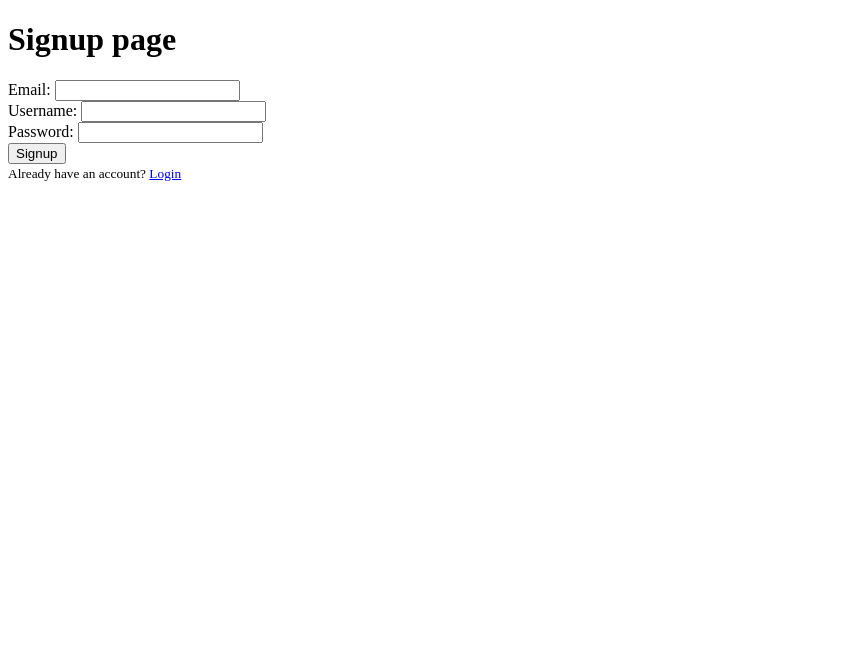
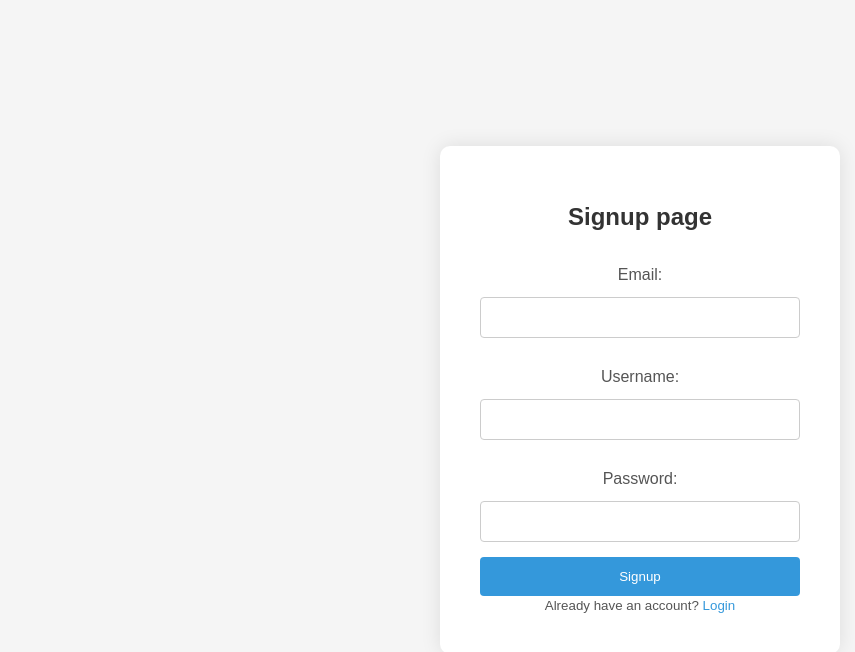
Before and after one commit to rizikdhabre/cart-project, a website: page client/register.html in a window 1280 px wide. Shown: the whole page, without its empty margins (0-855 px from the left). Drawn offline with Linux system fonts and the light colour scheme.

Commit message:
cahnges in usermodule home login signup app.js

```diff
--- /dev/null
+++ b/client/css/home.css
@@ -0,0 +1,44 @@
+*{
+    box-sizing: border-box;
+}
+body {
+    margin: 0;
+    font-family: 'Arial', sans-serif;
+  }
+
+  .toolbar {
+    position: fixed;
+    top: 0;
+    left: 0;
+    width: 100%;
+    background-color: #333;
+    color: #fff;
+    padding: 10px;
+    display: flex;
+    justify-content: space-between;
+  }
+
+  .welcome-class {
+    font-size: 20px;
+    cursor: pointer;
+    display: inline;
+  }
+
+  .nav-links {
+    display: flex;
+    gap: 20px;
+  }
+
+  .nav-button {
+    padding: 10px;
+    cursor: pointer;
+    color: #8c81a5;
+    transition: background-color 0.3s ease;
+    background: none;
+    border: none;
+    font-size: 18px;
+  }
+
+  .nav-button:hover {
+    background-color: #94d342;
+  }
--- /dev/null
+++ b/client/css/login.css
@@ -0,0 +1,84 @@
+*{
+  box-sizing: border-box;
+}
+body {
+    margin: 0;
+    padding: 0;
+    font-family: 'Arial', sans-serif;
+    background-color: #f5f5f5;
+  }
+
+  .main-container {
+    display: flex;
+    justify-content: center;
+    align-items: center;
+    height: 100vh;
+  }
+
+  main {
+    background-color: #fff;
+    padding: 40px;
+    border-radius: 10px;
+    box-shadow: 0 0 20px rgba(0, 0, 0, 0.1);
+    text-align: center;
+    max-width: 400px;
+    width: 100%;
+  }
+
+  .header {
+    color: #333;
+    font-size: 24px;
+    margin-bottom: 20px;
+  }
+
+  form {
+    display: flex;
+    flex-direction: column;
+  }
+
+  .input-wrapper {
+    margin: 15px 0;
+  }
+
+  label {
+    display: block;
+    margin-bottom: 8px;
+    color: #555;
+  }
+
+  input {
+    width: 100%;
+    padding: 12px;
+    margin-top: 5px;
+    box-sizing: border-box;
+    border: 1px solid #ccc;
+    border-radius: 4px;
+  }
+
+  button {
+    background-color: #3498db;
+    color: #fff;
+    padding: 12px;
+    border: none;
+    border-radius: 4px;
+    cursor: pointer;
+    transition: background-color 0.3s ease;
+  }
+
+  button:hover {
+    background-color: #2077b4;
+  }
+
+  small {
+    margin-top: 15px;
+    color: #555;
+  }
+
+  a {
+    color: #3498db;
+    text-decoration: none;
+  }
+
+  a:hover {
+    text-decoration: underline;
+  }
--- /dev/null
+++ b/client/css/register.css
@@ -0,0 +1,84 @@
+*{
+  box-sizing: border-box;
+}
+body {
+    margin: 0;
+    padding: 0;
+    font-family: 'Arial', sans-serif;
+    background-color: #f5f5f5;
+  }
+
+  .main-container {
+    display: flex;
+    justify-content: center;
+    align-items: center;
+    height: 100vh;
+  }
+
+  #signup-form {
+    background-color: #fff;
+    padding: 40px;
+    border-radius: 10px;
+    box-shadow: 0 0 20px rgba(0, 0, 0, 0.1);
+    text-align: center;
+    max-width: 400px;
+    width: 100%;
+  }
+
+  .header {
+    color: #333;
+    font-size: 24px;
+    margin-bottom: 20px;
+  }
+
+  form {
+    display: flex;
+    flex-direction: column;
+  }
+
+  .input-wrapper {
+    margin: 15px 0;
+  }
+
+  label {
+    display: block;
+    margin-bottom: 8px;
+    color: #555;
+  }
+
+  input {
+    width: 100%;
+    padding: 12px;
+    margin-top: 5px;
+    box-sizing: border-box;
+    border: 1px solid #ccc;
+    border-radius: 4px;
+  }
+
+  button {
+    background-color: #3498db;
+    color: #fff;
+    padding: 12px;
+    border: none;
+    border-radius: 4px;
+    cursor: pointer;
+    transition: background-color 0.3s ease;
+  }
+
+  button:hover {
+    background-color: #2077b4;
+  }
+
+  small {
+    margin-top: 15px;
+    color: #555;
+  }
+
+  a {
+    color: #3498db;
+    text-decoration: none;
+  }
+
+  a:hover {
+    text-decoration: underline;
+  }
--- a/client/js/app.js
+++ b/client/js/app.js
@@ -1,5 +1,6 @@
 "use strict";
 let errorDiv;
+
 async function signup(event) {
   try {
     event.preventDefault();
@@ -42,10 +43,11 @@ async function signup(event) {
   }
 }
 
+
+
 async function login(event) {
- try {
-
-    event.preventDefault()
+  try {
+    event.preventDefault();
     resetErrorMessages;
     const username = document.getElementById("username").value;
     const password = document.getElementById("password").value;
@@ -57,18 +59,32 @@ async function login(event) {
 
     const data = await response.json();
     if (!data.success) {
-        if(!errorDiv){
+      if (!errorDiv) {
         const passwordInput = document.getElementById("password");
-      showError(passwordInput, "incorrect account or password");
-      return
-        }
-        return
+        showError(passwordInput, "incorrect username or password");
+        return;
+      }
+      return;
     }
-    window.location.href = "/home.html";
+    const loggedInUser=data.username
+    storageService.setUser(loggedInUser)
+    window.location.href = "/home.html"
+  } catch (error) {
+    console.log(error);
+  }
+}
 
- } catch (error) {
-        console.log(error)
- }
+function logout() {
+  storageService.clearAll()
+  window.location.href = "/login.html"
+}
+
+function init(){
+  const user = storageService.getUser()
+  if (!user) {
+    window.location.href = "login.html"
+    return
+  }
 }
 
 function validationFunc(email, password) {
@@ -81,7 +97,7 @@ function validationFunc(email, password) {
   return 0;
 }
 function showError(inputElement, errorMessage) {
-   errorDiv = document.createElement("div");
+  errorDiv = document.createElement("div");
   errorDiv.className = "error-message";
   errorDiv.textContent = errorMessage;
   errorDiv.style.color = "red";
--- a/client/js/storageService.js
+++ b/client/js/storageService.js
@@ -0,0 +1,16 @@
+"use strict"
+
+const USER_KEY = "loggedInUser"
+const ITEM_KEY = "items"
+const storageService = {
+    setUser(user){
+        localStorage.setItem(USER_KEY,JSON.stringify(user))
+    },
+    clearAll(){
+        localStorage.removeItem(USER_KEY)
+    },
+    getUser(){
+        const user = JSON.parse(localStorage.getItem(USER_KEY))
+        return user || null
+    }
+  }
--- a/client/register.html
+++ b/client/register.html
@@ -3,7 +3,7 @@
 <head>
     <meta charset="UTF-8">
     <meta name="viewport" content="width=device-width, initial-scale=1.0">
-    <link rel="stylesheet" href="css/main.css">
+    <link rel="stylesheet" href="css/register.css">
     <title>Sign Up</title>
 </head>
 <body>
--- a/modules/userModule.js
+++ b/modules/userModule.js
@@ -25,7 +25,7 @@ async function addUser(username, email, password) {
     if ((!existUser)||!(existUser.password===password)) {
       return {success:false}
     }
-    return {success:true}
+    return {success:true , username:username}
   }
 
   module.exports={addUser,getUserByUserAndPassword}
```
Also changed, not shown: client/home.html (+27 -0 lines), client/login.html (+1 -0 lines), client/css/main.css (deleted).
